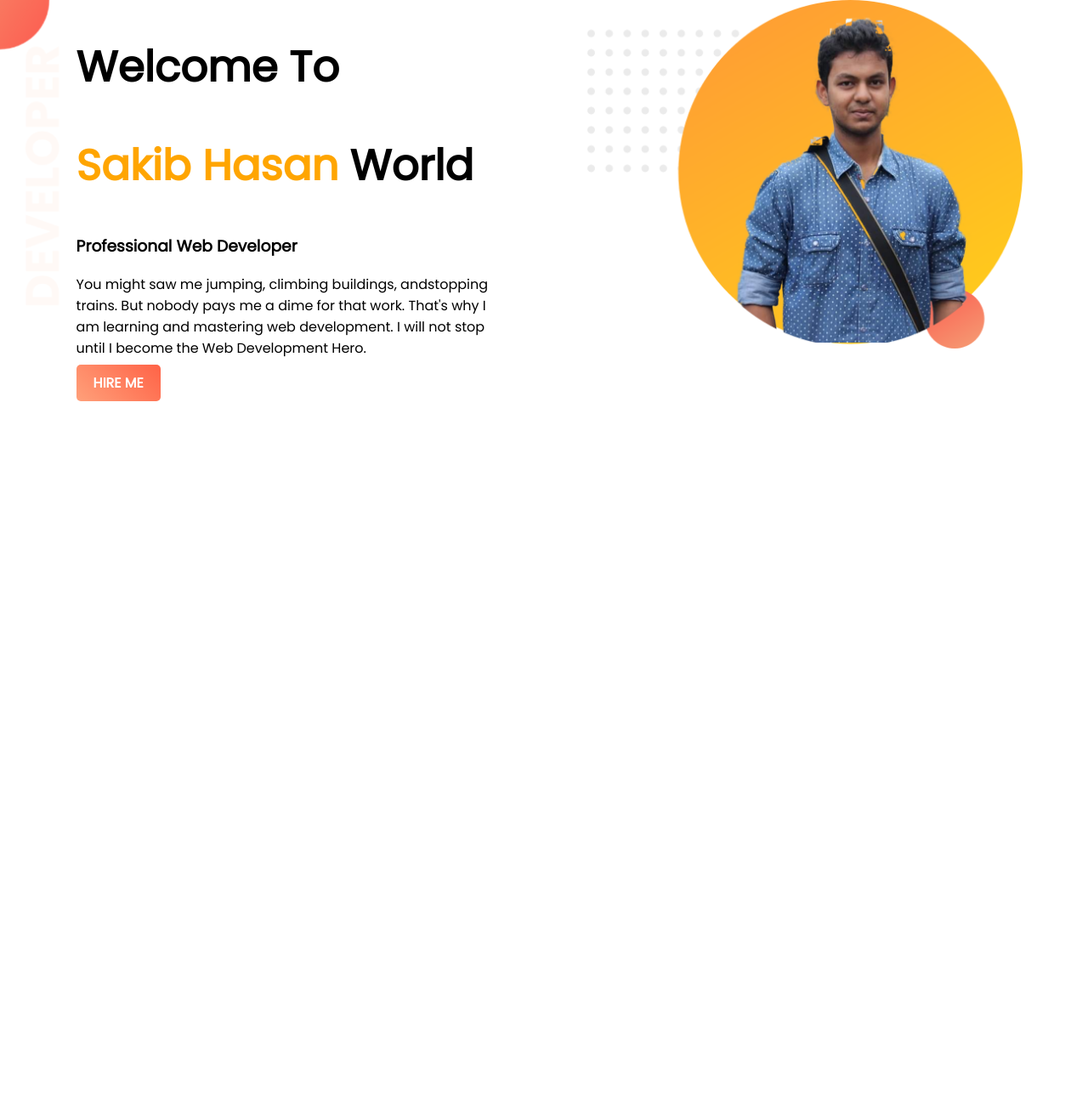
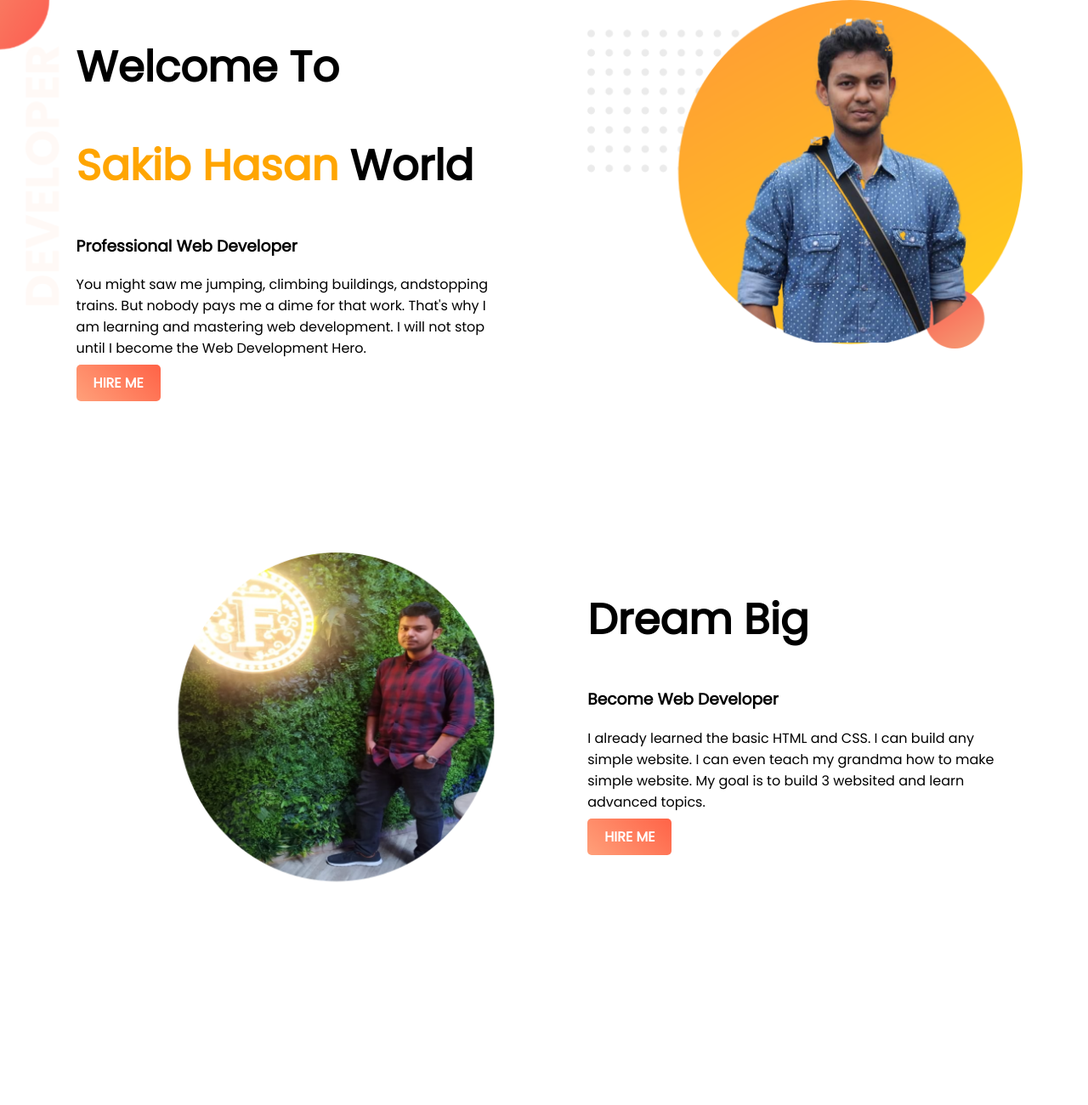
Before and after one commit to Sakib-RUET-CSE17/web-portfolio-practice, a plain HTML site: page index.html in a window 1280 px wide. Shown: the whole page at 85% size. Before the commit the page ends 800 px from the top, so only its background shows below. Drawn offline with Linux system fonts and the light colour scheme.

Commit message:
profile2 added

```diff
--- a/index.html
+++ b/index.html
@@ -24,6 +24,19 @@
             <img src="images/profile1.png" alt="">
         </div>
     </section>
+    <section class="dream-area">
+        <div class="half-width">
+            <img src="images/profile2.png" alt="">
+        </div>
+        <div class="half-width">
+            <h1>Dream Big</h1>
+            <h3>Become Web Developer</h3>
+            <p>I already learned the basic HTML and CSS. I can build any simple website. I can even teach my grandma how to make simple website. My goal is to build 3 websited and learn advanced topics.</p>
+            <a class="link-button" href="https://www.linkedin.com/in/sakib-hasan-a32b981b4/" target="_blank">HIRE ME</a>
+        </div>
+
+
+    </section>
 
 </body>
 
--- a/style.css
+++ b/style.css
@@ -23,6 +23,7 @@ h1{
 }
 section{
     height: 500px;
+    padding-bottom: 150px;
 }
 .link-button{
     text-decoration: none;
@@ -33,3 +34,6 @@ section{
     font-weight: 700;
 
 }
+.dream-area{
+
+}
```
Also changed, not shown: images/WhatsApp Image 2021-04-16 at 11.01.18 AM.jpeg (added), images/WhatsApp Image 2021-04-16 at 11.01.18 AM.png (added), images/profile2.png (added).
